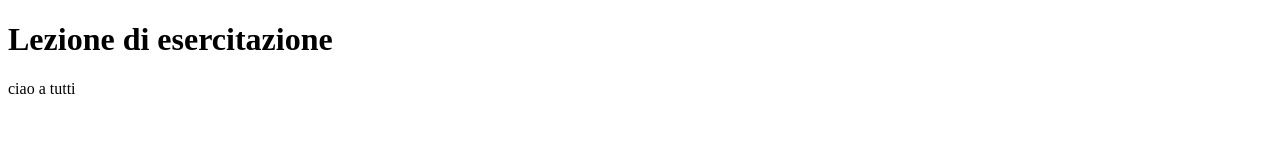
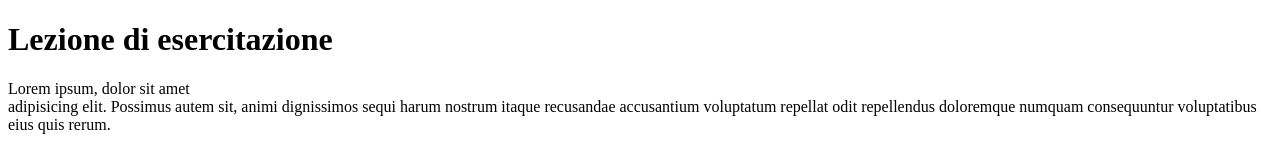
Before and after one commit to Ara1234-06/MiaTech, a plain HTML site: page index.html in a window 1280 px wide. Drawn offline with Linux system fonts and the light colour scheme.

Commit message:
esercizio br

```diff
--- a/index.html
+++ b/index.html
@@ -12,7 +12,7 @@
         Lezione di esercitazione
     </h1>
     <p>
-        ciao a tutti
+        Lorem ipsum, dolor sit amet <br> adipisicing elit. Possimus autem sit, animi dignissimos sequi harum nostrum itaque recusandae accusantium voluptatum repellat odit repellendus doloremque numquam consequuntur voluptatibus eius quis rerum.
     </p>
 </body>
 </body>
```
